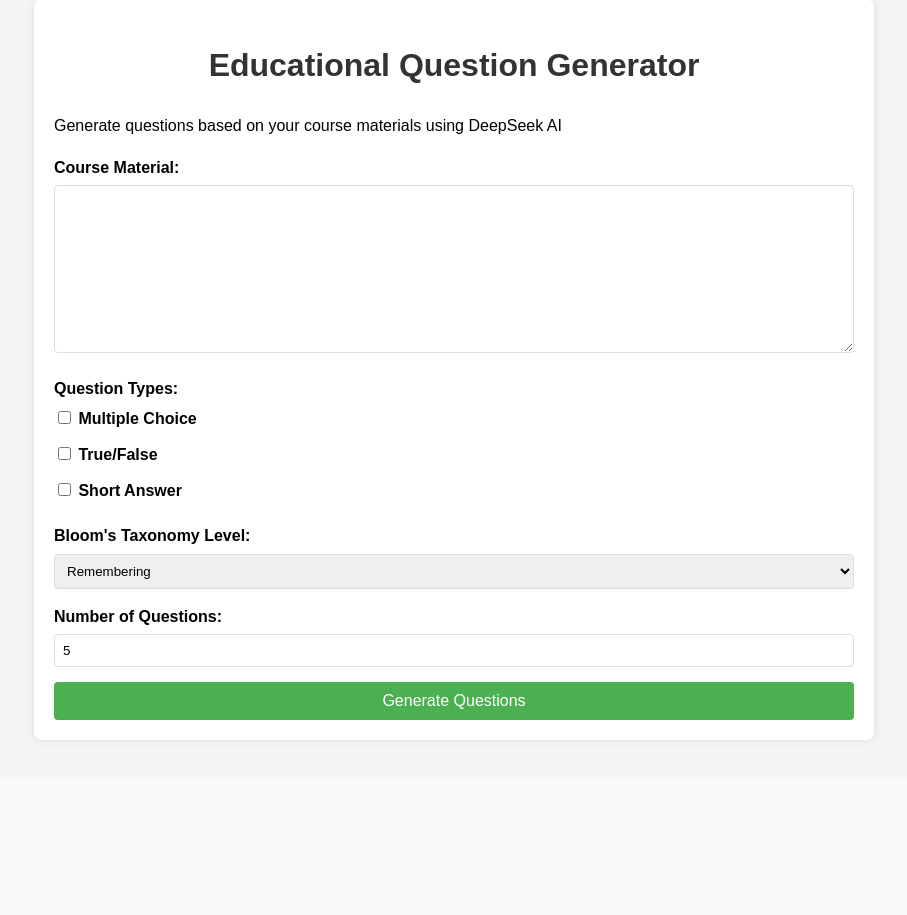
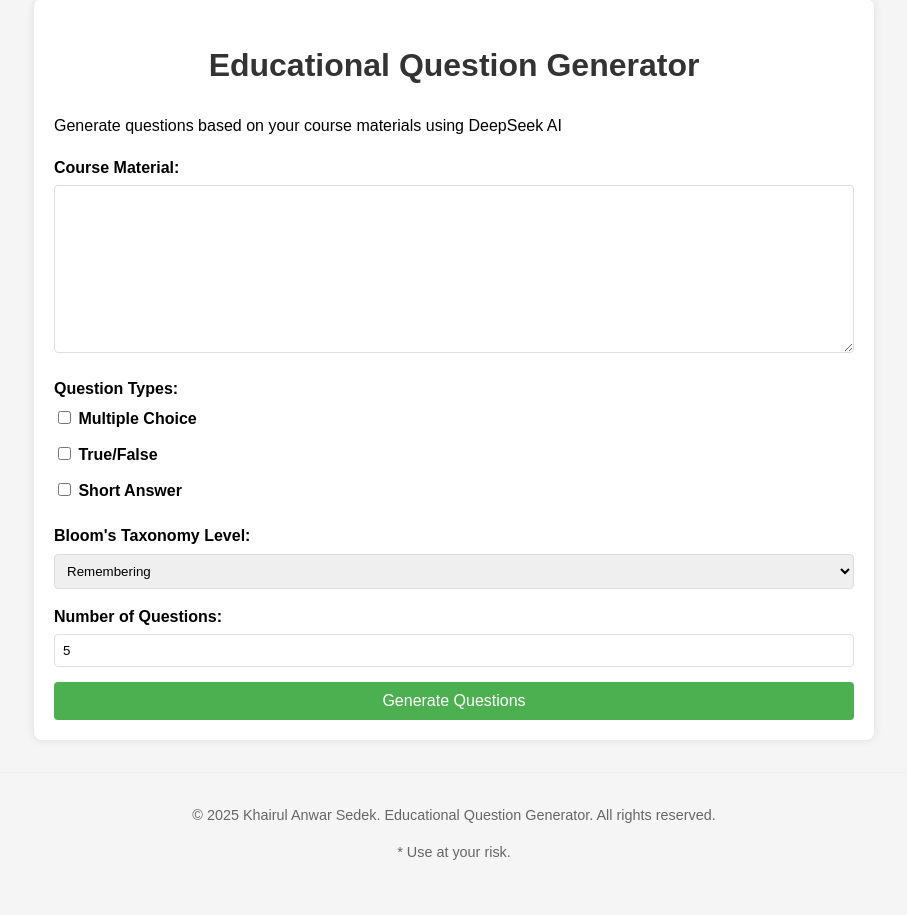
Before and after one commit to khairulas/question-generator, a Flask app: page / in a window 1280 px wide. Shown: the part 21-936 px from the top of the page, without its empty margins (186-1093 px from the left). Before the commit the page ends 763 px from the top, so only its background shows below. Run offline with Flask 3, Linux system fonts and the light colour scheme.

Commit message:
Updated feature - page footer

```diff
--- a/static/styles.css
+++ b/static/styles.css
@@ -76,3 +76,12 @@ button:hover {
 .questions-container p {
     margin: 0;                  /* Remove <p> tag spacing */
 }
+
+.app-footer {
+    margin-top: 2rem;
+    padding: 1rem 0;
+    text-align: center;
+    font-size: 0.9rem;
+    color: #666;
+    border-top: 1px solid #eee;
+}
--- a/templates/base.html
+++ b/templates/base.html
@@ -10,5 +10,10 @@
     <div class="container">
         {% block content %}{% endblock %}
     </div>
+    <!-- page Footer -->
+    <footer class="app-footer">
+        <p>&copy; 2025 Khairul Anwar Sedek. Educational Question Generator. All rights reserved.</p>
+        <p>* Use at your risk. </p>
+    </footer>
 </body>
 </html>
```
Also changed, not shown: 1 other file.
